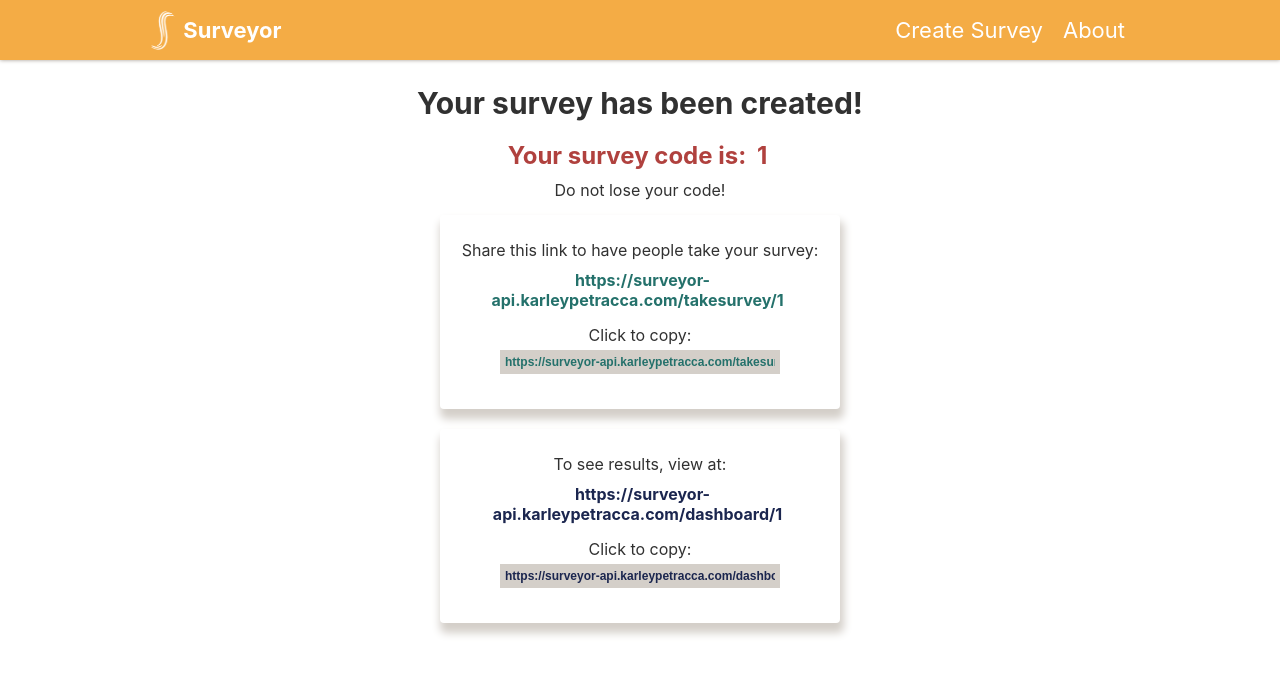
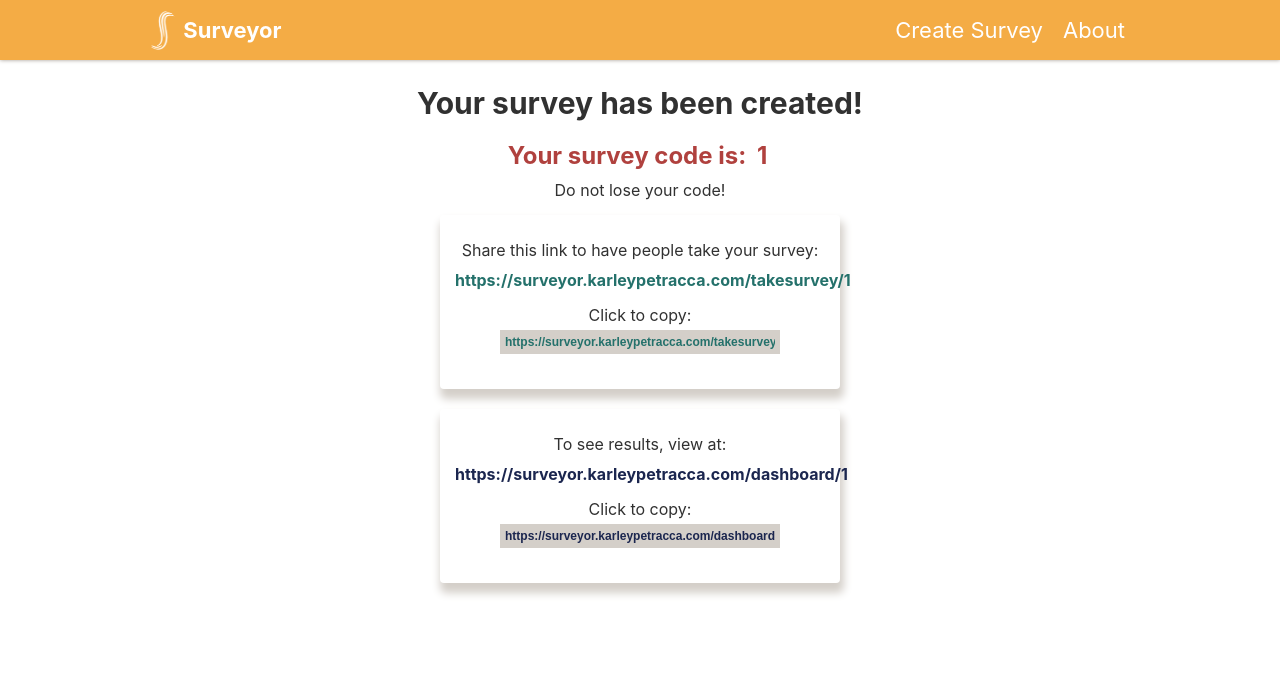
Before and after one commit to karleypetracca/surveyor-client, a React (Create React App) app: page /createsurvey/complete/1 in a window 1280 px wide. Shown: the top 674 px of the page. Built offline with nearby package versions, Linux system fonts and the light colour scheme.

Commit message:
Fix: correct survey and dashboard links

```diff
--- a/src/components/CreateSurveyComplete.jsx
+++ b/src/components/CreateSurveyComplete.jsx
@@ -79,9 +79,9 @@ const CreateSurveyComplete = (props) => {
 
 	useEffect(() => {
 		const { survey_id } = props.match.params;
-		const survey = `https://surveyor-api.karleypetracca.com/takesurvey/${survey_id}`;
+		const survey = `https://surveyor.karleypetracca.com/takesurvey/${survey_id}`;
 		setSurveyLink(survey);
-		const dashboard = `https://surveyor-api.karleypetracca.com/dashboard/${survey_id}`;
+		const dashboard = `https://surveyor.karleypetracca.com/dashboard/${survey_id}`;
 		setDashboardLink(dashboard);
 	}, [props.match.params]);
 
```
